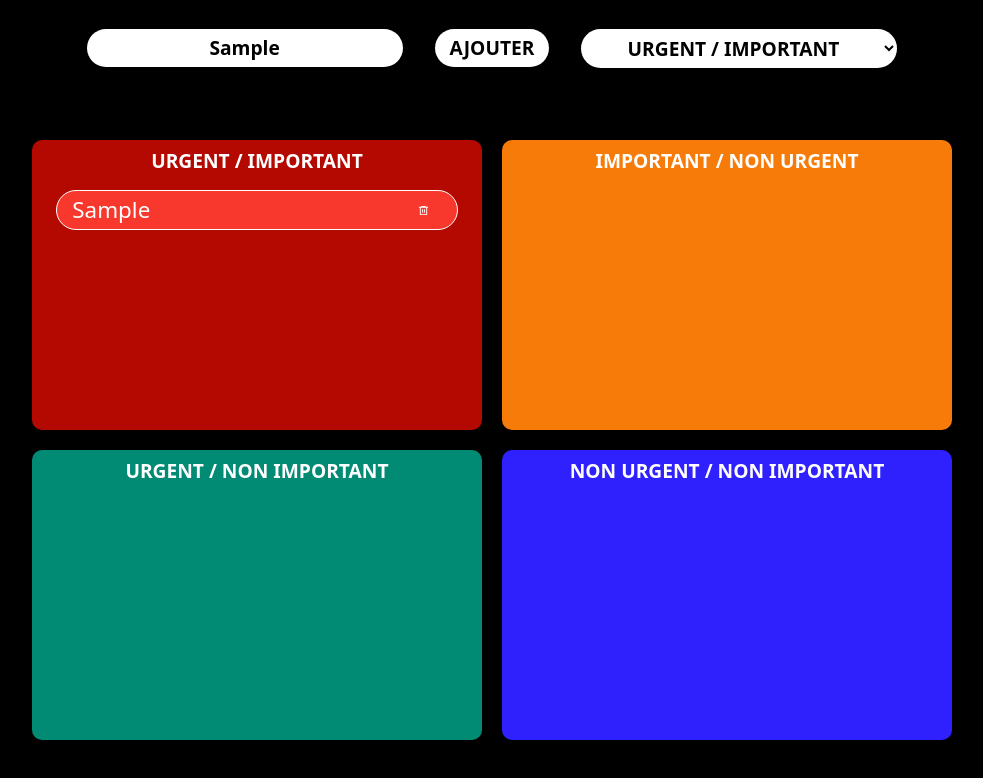
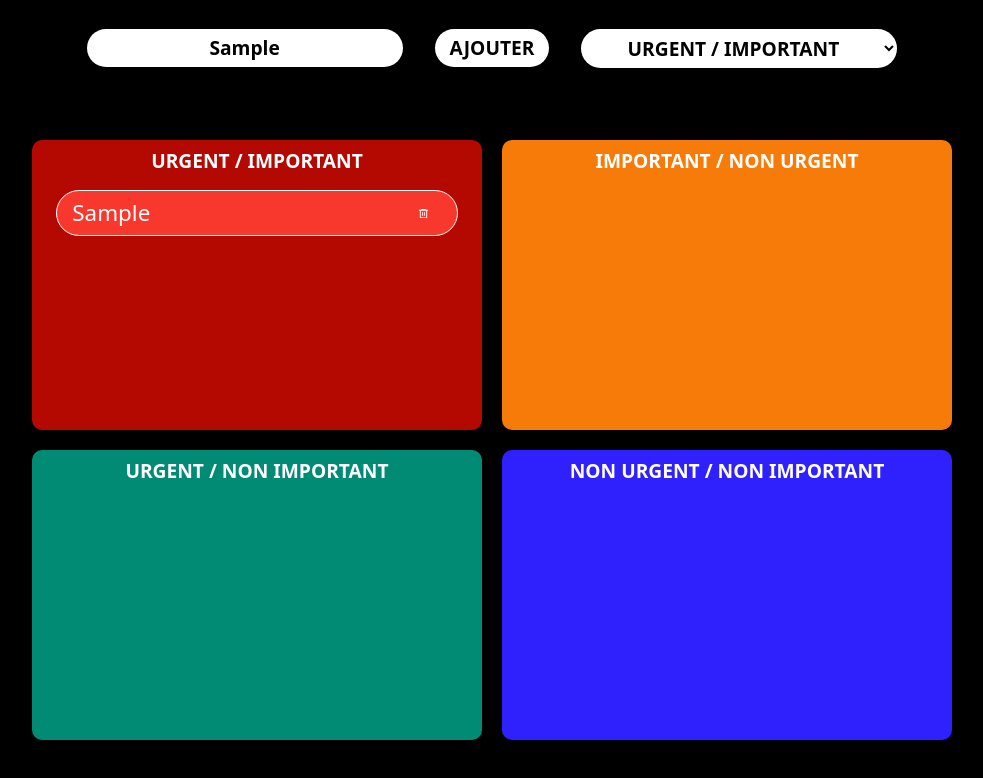
Before and after one commit to JOJOK63/Matrice-d-Eisenhower, a website built with Vite: page index.html in a window 1280 px wide. Both pictures are taken after typing "Sample" into the empty fields and a click on the button "AJOUTER". Shown: the whole page, without its empty margins (148-1131 px from the left). Built offline with nearby package versions, Linux system fonts and the light colour scheme.

Commit message:
modification

```diff
--- a/style.css
+++ b/style.css
@@ -42,13 +42,13 @@ gap: 5px;
 
 .task-line{
   display: flex;
-  border-radius: 50px;
+  border-radius: 25px;
   padding: 5px 15px;
   margin: 10px 0;
   border: 1px solid;
   justify-content: center;
   align-items: center;
-  height: 40px;
+  min-height: 40px;
 }
 
 .task-line p{
```
